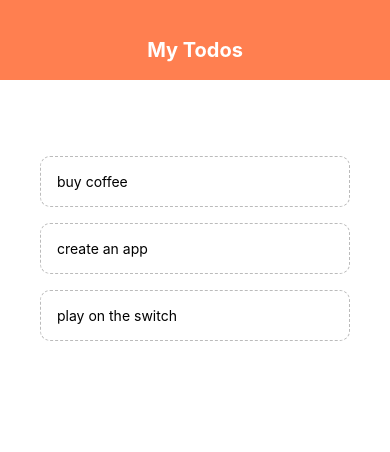
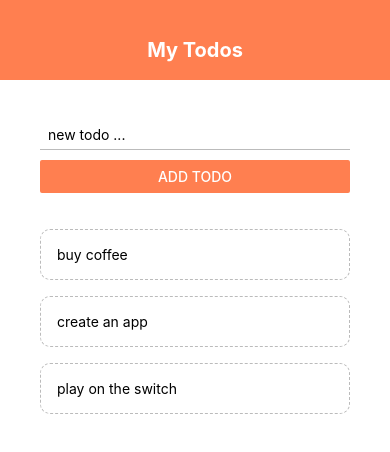
Before and after one commit to robert07ravikumar/react-native-code-evolution, a React Native app: screen / in a window 390 px wide. Shown: the top 452 px of the page. Built offline with nearby package versions, Linux system fonts and the light colour scheme.

Commit message:
React Native Tutorial #11 - Todo App (part 3)

```diff
--- a/App.js
+++ b/App.js
@@ -2,6 +2,7 @@ import React , {useState} from 'react';
 import { StyleSheet, Text, View,FlatList ,TouchableOpacity} from 'react-native';
 import Header from './components/Header'
 import TododItem from './components/TododItem'
+import AddTodo from './components/AddTodo'
 
 export default function App() {
 
@@ -18,16 +19,26 @@ export default function App() {
 
   }
 
+  const submitHandler = (text) => {
+    setTodos((prevTodos) => {
+      return [
+        {text:text,key : Math.random().toString()}
+        ,
+        ...prevTodos
+      ]
+    })
+  }
+
   return (
     <View style={styles.container}>
       <Header/>
       <View style={styles.content}>
-        {/** to form */}
+        <AddTodo submitHandler={submitHandler}></AddTodo>
           <View style={styles.list}>
             <FlatList
               data={todos}
               renderItem={({item}) => (
-                <TododItem item={item} pressHandler={pressHandler}/>
+                <TododItem item={item} pressHandler={pressHandler} />
               )}
             />
           </View>
--- /dev/null
+++ b/components/AddTodo.js
@@ -0,0 +1,34 @@
+import React , {useState} from 'react';
+import { View,StyleSheet,TextInput,Button} from 'react-native';
+
+export default function AddTodo({submitHandler}){
+
+
+    const [text,setText] = useState('');
+
+    const changeHandler = (val) => {
+        setText(val);
+    }
+
+    return(
+        <View>
+            <TextInput
+                style={style.input}
+                placeholder='new todo ...'
+                onChangeText={changeHandler}
+                />
+            <Button onPress={() => submitHandler(text)} title='add todo' color='coral'/>
+
+        </View>
+    )
+}
+
+const style =StyleSheet.create({
+    input:{
+        marginBottom:10,
+        paddingHorizontal: 8,
+        paddingVertical: 6,
+        borderBottomWidth:1,
+        borderBottomColor:'#bbb'
+    }
+});
```
